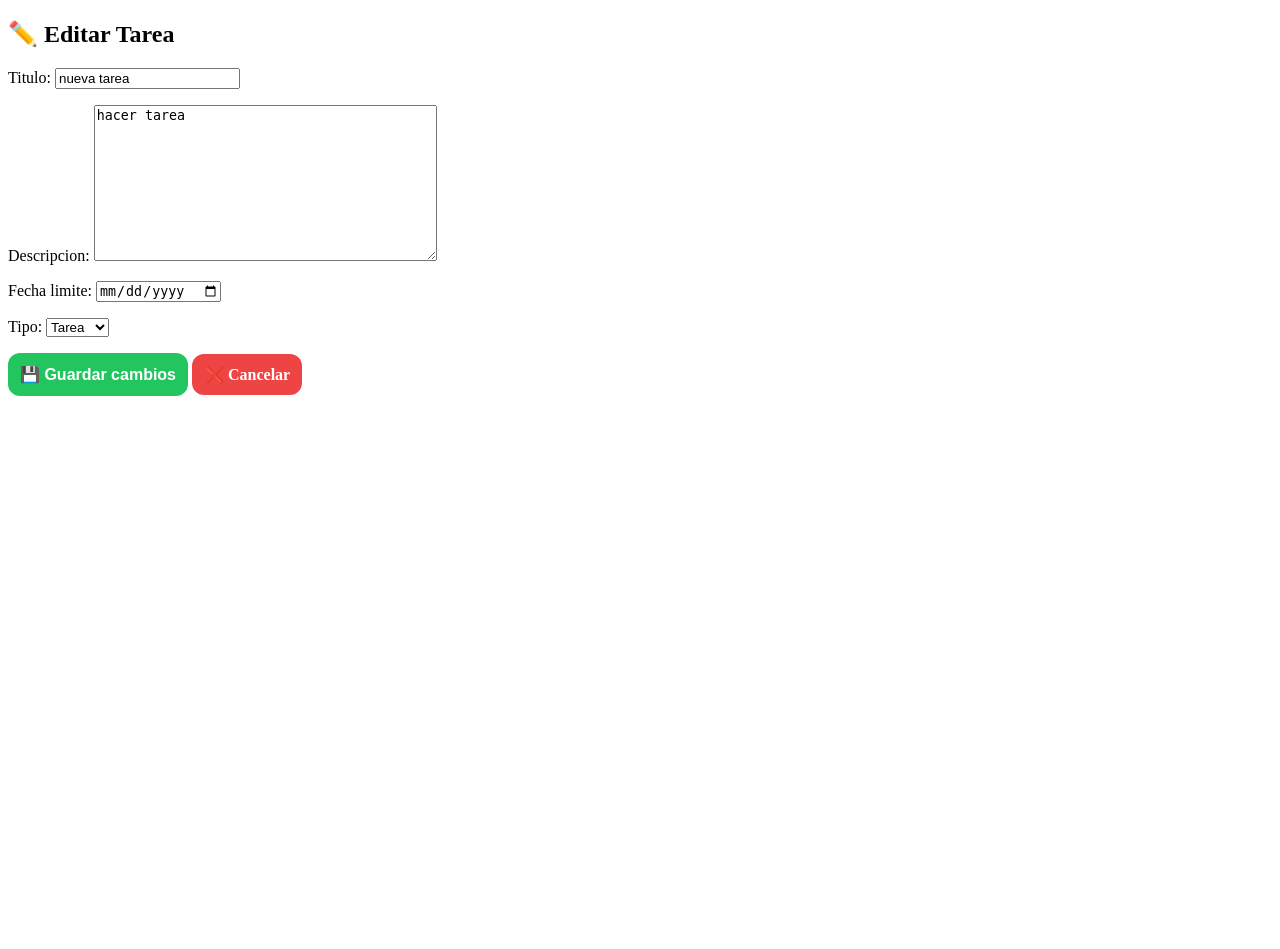
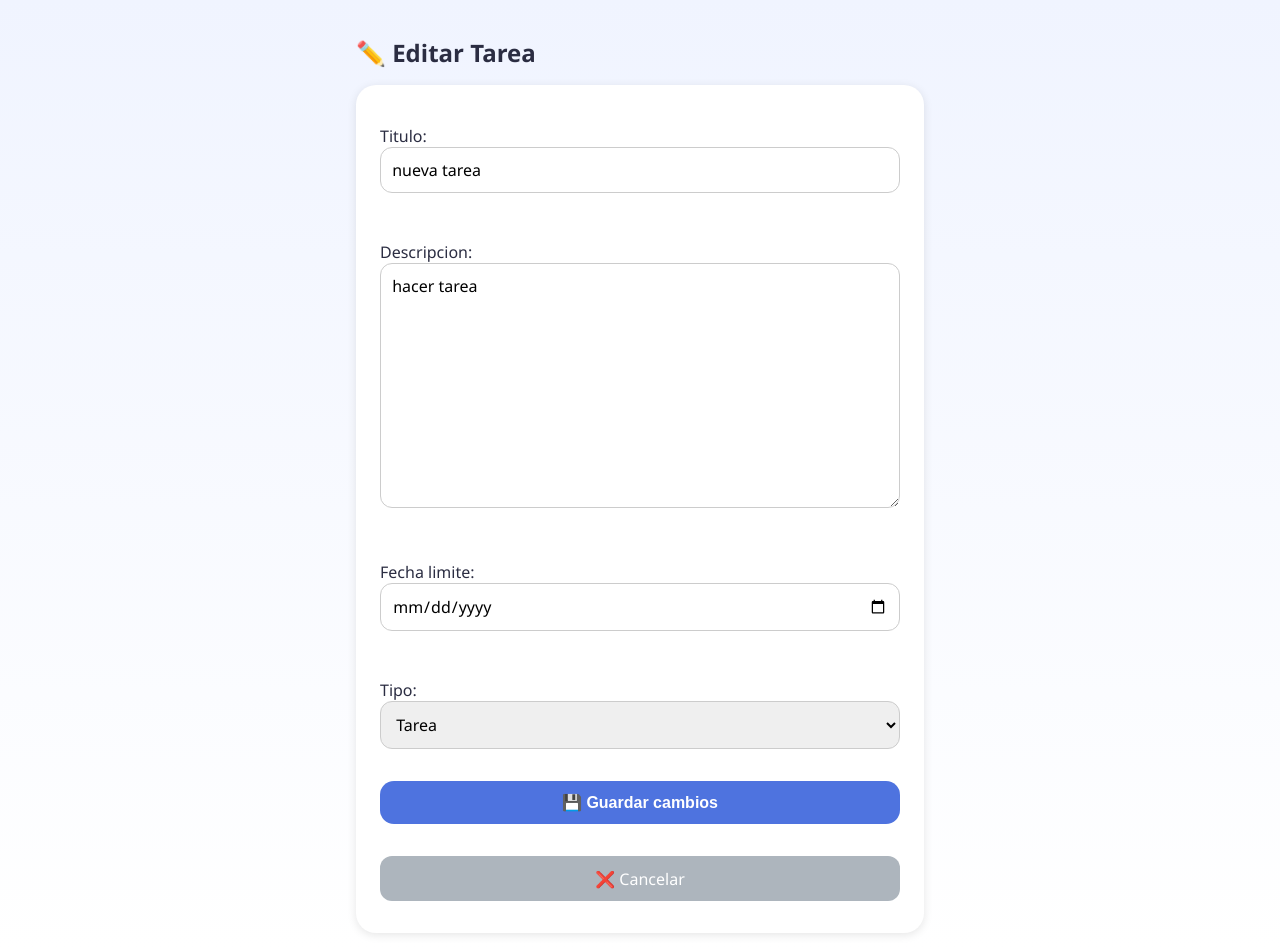
Before and after one commit to CamilaTorres1035/organizador, a Django app: page /tarea/5/editar/ in a window 1280 px wide. Before the commit the page ends 396 px from the top, so only its background shows below. Run offline with Django 5.2, Linux system fonts and the light colour scheme; data comes from the database, SQL or seed files in the repository; both versions use the stored data as it was after the commit.

Commit message:
Refactor and update tasks management
- Updated `db.sqlite3` to reflect the latest database changes.
- Improved CSS styles in `tareas/static/tareas/estilos.css`.
- Enhanced templates `editar.html` and `eliminar_confirmar.html` for better user experience.
- Refactored logic in `tareas/views.py` for cleaner code.

```diff
--- a/tareas/static/tareas/estilos.css
+++ b/tareas/static/tareas/estilos.css
@@ -1,208 +1,284 @@
-.contenedor-app {
-    max-width: 420px;       /* Como una pantalla de móvil */
-    margin: 20px auto;
-    padding: 20px;
-    background-color: #ffffff;
-    border-radius: 16px;
-    box-shadow: 0 4px 12px rgba(0, 0, 0, 0.1);
-    min-height: 90vh;
+/* Fuente base y colores generales */
+body {
+    font-family: 'Segoe UI', 'Roboto', sans-serif;
+    background: linear-gradient(to bottom, #f0f4ff, #ffffff);
+    margin: 0;
+    padding: 0;
+    color: #2b2d42;
+    font-size: 16px;
+    display: flex;
+    justify-content: center;
+    min-height: 100vh;
 }
 
-/* --- Buscador --- */
+/* Contenedor principal */
+.container-app {
+    width: 100%;
+    max-width: 600px;
+    padding: 1rem;
+    box-sizing: border-box;
+}
+
+/* Títulos */
+h1, h2, h3 {
+    font-weight: 600;
+    margin-bottom: 0.5rem;
+    color: #2b2d42;
+}
+
+/* Barra de búsqueda */
 .busqueda {
     width: 100%;
-    padding: 12px 16px;
-    margin-bottom: 15px;
-    border: none;
+    padding: 0.7rem;
     border-radius: 12px;
-    background: #f0f0f5;
-    font-size: 16px;
-    box-shadow: inset 0 2px 4px rgba(0,0,0,0.05);
+    border: 1px solid #ccc;
+    margin-bottom: 1rem;
+    font-size: 1rem;
 }
 
-  /* --- Filtros --- */
+/* Filtros */
 .filtros {
     display: flex;
+    justify-content: space-between;
     flex-wrap: wrap;
-    gap: 10px;
-    margin-bottom: 20px;
-    justify-content: space-around;
+    gap: 0.5rem;
+    margin-bottom: 1rem;
 }
 
 .btn-filtro {
-    padding: 10px 16px;
-    background-color: #d1d5db;
+    background: #e2e8f0;
+    padding: 0.5rem 1rem;
+    border-radius: 20px;
+    text-decoration: none;
     color: #333;
-    border: none;
-    border-radius: 8px;
-    text-decoration: none;
     font-weight: 500;
-    transition: background 0.3s ease;
-}
-
-.btn-filtro:hover {
-    background-color: #9ca3af;
+    flex-grow: 1;
+    text-align: center;
 }
 
 .btn-filtro.activo {
-    background-color: #2563eb;
+    background: #4e73df;
     color: white;
 }
 
-  /* --- Tarjetas de tarea --- */
+/* Tarjetas de tareas */
 .tarjeta-tarea {
-    background-color: #f9fafb;
-    border-radius: 12px;
-    padding: 16px;
-    margin-bottom: 15px;
-    box-shadow: 0 4px 8px rgba(0,0,0,0.05);
+    background: #ffffff;
+    border-radius: 16px;
+    box-shadow: 0 2px 8px rgba(0,0,0,0.1);
+    padding: 1rem;
+    margin-bottom: 1rem;
     transition: transform 0.2s ease;
 }
 
 .tarjeta-tarea:hover {
-    transform: scale(1.01);
+    transform: scale(1.02);
 }
 
 .tarjeta-tarea.completada {
-    background-color: #e0f2f1;
-    text-decoration: line-through;
+    opacity: 0.7;
+    background: #dfffe0;
 }
 
-/* --- Etiquetas de tipo --- */
+/* Tipo de tarea */
 .tipo-tarea {
-    margin-top: 8px;
-    padding: 6px 10px;
-    font-size: 14px;
     display: inline-block;
-    border-radius: 20px;
+    padding: 4px 8px;
+    border-radius: 10px;
+    font-size: 0.8rem;
+    margin-top: 0.5rem;
     font-weight: bold;
-    color: white;
 }
 
 .tipo-P {
-    background-color: #3b82f6; /* Azul */
+    background-color: #ffcece;
+    color: #b22222;
 }
 
 .tipo-Q {
-    background-color: #f59e0b; /* Naranja */
+    background-color: #d0e7ff;
+    color: #1e3a8a;
 }
 
 .tipo-T {
-    background-color: #10b981; /* Verde */
+    background-color: #d7ffd6;
+    color: #065f46;
 }
 
-
-  /* --- Botones dentro de tareas --- */
+/* Botones dentro de tarjetas */
 .botones-tarea {
-    margin-top: 10px;
+    margin-top: 0.8rem;
     display: flex;
     flex-wrap: wrap;
-    gap: 8px;
+    gap: 0.5rem;
 }
 
 .btn-tarea {
-    padding: 8px 12px;
-    background-color: #e5e7eb;
-    color: #111827;
-    border-radius: 8px;
+    background-color: #4e73df;
+    color: white;
+    padding: 0.5rem 0.8rem;
+    border-radius: 10px;
     text-decoration: none;
-    font-size: 14px;
-    transition: background 0.3s ease;
+    font-size: 0.9rem;
+    flex-grow: 1;
+    text-align: center;
 }
 
 .btn-tarea:hover {
-    background-color: #d1d5db;
+    background-color: #2e59d9;
 }
 
-  /* --- Botón agregar tarea --- */
+/* Botón agregar tarea */
 .btn-agregar {
     display: block;
+    width: 100%;
+    background: #4fbcff;
+    padding: 0.75rem;
+    border-radius: 16px;
     text-align: center;
-    margin: 30px auto 0;
-    padding: 12px 20px;
-    background-color: #22c55e;
     color: white;
     font-weight: bold;
-    border-radius: 16px;
-    font-size: 16px;
+    font-size: 1rem;
     text-decoration: none;
-    box-shadow: 0 4px 10px rgba(0,0,0,0.1);
-    transition: background 0.3s ease;
+    margin-top: 1rem;
+    transition: background 0.2s;
 }
 
 .btn-agregar:hover {
-    background-color: #16a34a;
+    background: #17a589;
 }
 
+/* Formulario de registrar/editar */
 .formulario {
-    background: #fff;
-    padding: 20px;
-    border-radius: 20px;
-    box-shadow: 0 10px 20px rgba(0, 0, 0, 0.1);
-    max-width: 500px;
-    margin: auto;
     display: flex;
     flex-direction: column;
-    gap: 16px;
-    font-family: 'Segoe UI', sans-serif;
+    gap: 1rem;
 }
 
-.formulario label {
+.formulario button.btn-guardar {
+    background: #16c49b;
+    color: white;
+    border-radius: 12px;
+    padding: 0.7rem;
+    border: none;
     font-weight: bold;
-    margin-bottom: 4px;
-    display: block;
 }
 
-.formulario input[type="text"],
-.formulario textarea,
+.btn-volver.cancelar {
+    display: block;
+    margin-top: 0.5rem;
+    text-align: center;
+    background: #838383;
+    padding: 0.7rem;
+    border-radius: 12px;
+    text-decoration: none;
+    color: #333;
+    font-weight: 500;
+}
+
+/* Formulario de registrar tarea */
+.formulario {
+    background: #ffffff;
+    padding: 1.5rem;
+    border-radius: 20px;
+    box-shadow: 0 2px 10px rgba(0,0,0,0.1);
+    display: flex;
+    flex-direction: column;
+    gap: 1rem;
+    margin-top: 1rem;
+}
+
+/* Inputs del formulario */
+.formulario input,
 .formulario select,
-.formulario input[type="date"] {
+.formulario textarea {
     width: 100%;
-    padding: 10px;
-    border: 2px solid #ddd;
+    padding: 0.7rem;
     border-radius: 12px;
-    font-size: 16px;
-    transition: 0.2s ease;
+    border: 1px solid #ccc;
+    font-size: 1rem;
+    font-family: 'Segoe UI', sans-serif;
+    box-sizing: border-box;
+    transition: border-color 0.2s;
 }
 
 .formulario input:focus,
-.formulario textarea:focus,
-.formulario select:focus {
-    border-color: #6366f1;
+.formulario select:focus,
+.formulario textarea:focus {
+    border-color: #4e73df;
     outline: none;
 }
 
-.btn-guardar {
-    background-color: #22c55e;
+/* Botón de guardar */
+.formulario button.btn-guardar {
+    background: #4e73df;
     color: white;
-    padding: 12px;
+    border-radius: 14px;
+    padding: 0.75rem;
     border: none;
+    font-weight: bold;
+    font-size: 1rem;
+    cursor: pointer;
+    transition: background 0.3s;
+}
+
+.formulario button.btn-guardar:hover {
+    background: #2e59d9;
+}
+
+/* Botón de volver */
+.btn-volver.cancelar {
+    display: block;
+    margin-top: 0.5rem;
+    text-align: center;
+    background: #adb5bd;
+    padding: 0.7rem;
     border-radius: 12px;
-    font-size: 16px;
+    text-decoration: none;
+    color: white;
+    font-weight: 500;
+    transition: background 0.3s;
+}
+
+.btn-volver.cancelar:hover {
+    background: #868e96;
+}
+
+.btn-volver.eliminar {
+    background-color: #ff5132;
+    color: white;
+    border-radius: 12px;
+    padding: 10px 15px;
     font-weight: bold;
-    cursor: pointer;
+    box-shadow: 0 2px 4px rgba(0,0,0,0.2);
     transition: background-color 0.3s ease;
 }
 
-.btn-guardar:hover {
-    background-color: #16a34a;
+.btn-volver.eliminar:hover {
+    background-color: #cc0000;
 }
 
-.btn-volver {
-    background-color: #6366f1;
-    color: white;
-    padding: 12px;
-    text-align: center;
-    text-decoration: none;
-    border-radius: 12px;
-    font-weight: bold;
-    font-size: 16px;
+.formulario .btn-guardar,
+.formulario .btn-volver {
+    margin-bottom: 0.5rem;
 }
 
-.btn-volver.cancelar {
-    background-color: #ef4444;
+/* Responsividad */
+@media (max-width: 700px) {
+    .filtros {
+        flex-direction: column;
+    }
+
+    .btn-filtro {
+        flex-grow: 0;
+        width: 100%;
+    }
+
+    .botones-tarea {
+        flex-direction: column;
+    }
+
+    .btn-tarea {
+        width: 100%;
+    }
 }
-
-.btn-volver.cancelar:hover {
-    background-color: #dc2626;
-}
--- a/tareas/templates/tareas/editar.html
+++ b/tareas/templates/tareas/editar.html
@@ -8,7 +8,7 @@
 {% block content %}
     <h2>✏️ Editar Tarea</h2>
 
-    <form method="post">
+    <form method="post" class="formulario">
         {% csrf_token %}
         {{ form.as_p }}
         <button type="submit" class="btn-guardar">💾 Guardar cambios</button>
--- a/tareas/templates/tareas/eliminar_confirmar.html
+++ b/tareas/templates/tareas/eliminar_confirmar.html
@@ -16,7 +16,7 @@
 
     <form method="post">
         {% csrf_token %}
-        <button type="submit" class="btn-guardar eliminar">✅ Sí, eliminar</button>
+        <button type="submit" class="btn-volver eliminar">✅ Sí, eliminar</button>
         <a href="{% url 'lista_tareas' %}" class="btn-volver cancelar">❌ No, volver</a>
     </form>
 {% endblock content %}
--- a/tareas/views.py
+++ b/tareas/views.py
@@ -55,6 +55,7 @@ def editar_tarea(request, pk):
 
     return render(request, 'tareas/editar.html', {'form': form})
 
+
 def eliminar_tarea(request, pk):
     tarea = get_object_or_404(Tarea, pk=pk)
     if request.method == 'POST':
```
Also changed, not shown: db.sqlite3.
